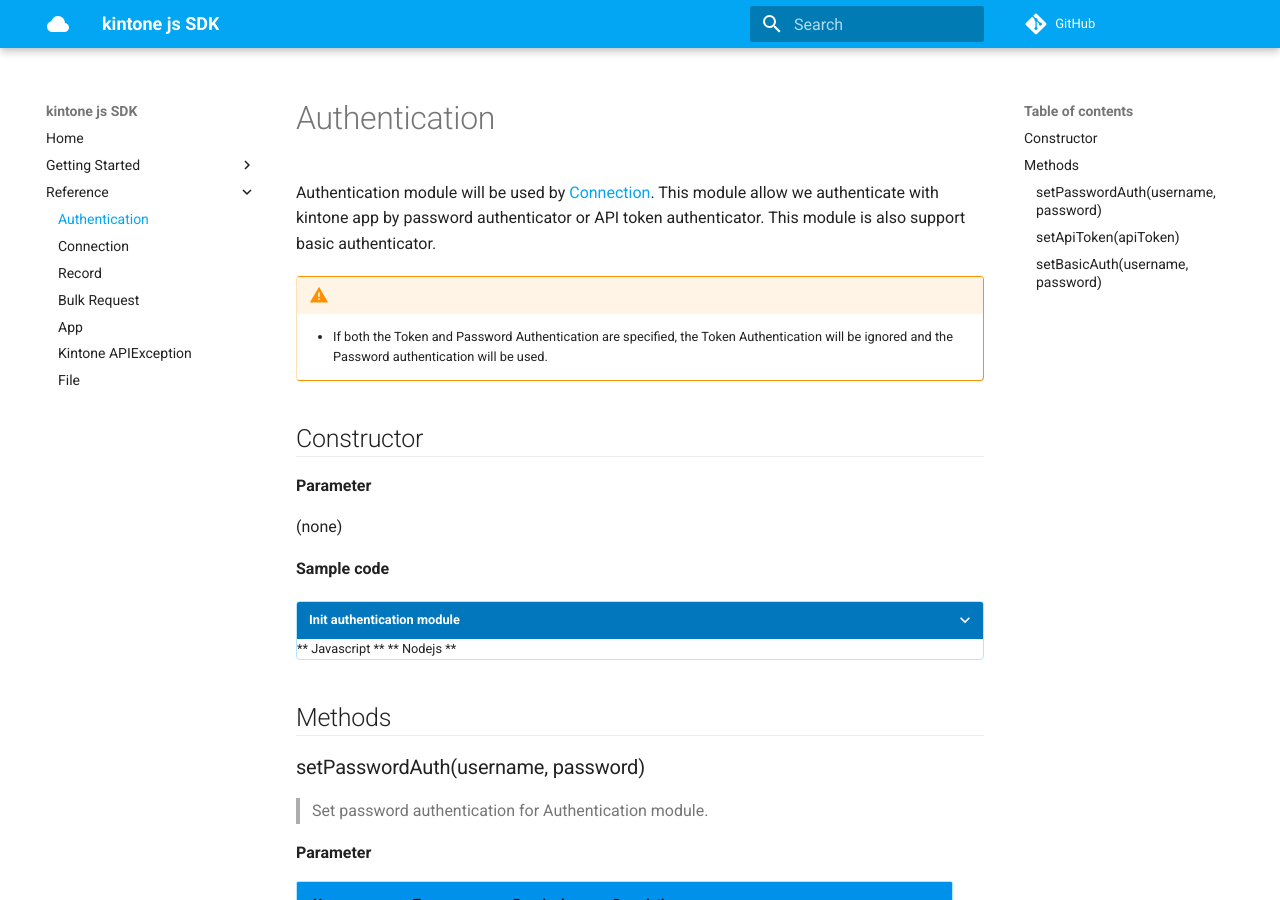
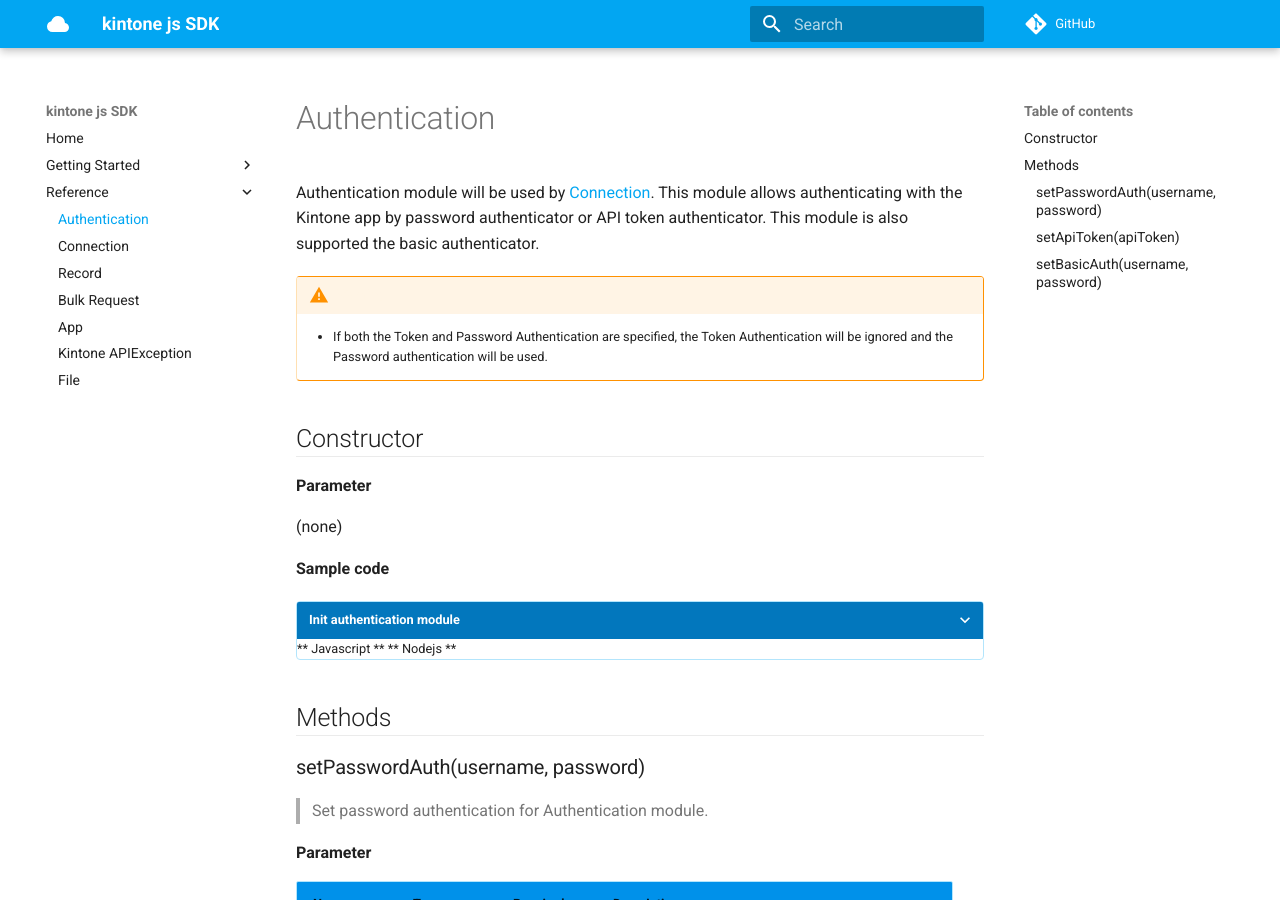
Before and after one commit to kintone-labs/kintone-js-sdk, an MkDocs documentation site: the page built from docs/reference/authentication.md, in a window 1280 px wide and 900 px high. Built offline with MkDocs 1.6.1 and Material for MkDocs 9.7.7, drawn with Linux system fonts in a browser that asks for light colours; comment, search, counter and statistics services are not loaded; old or Windows-style settings are respelled for this version of MkDocs.

Commit message:
Update authentication.md

```diff
--- a/docs/reference/authentication.md
+++ b/docs/reference/authentication.md
@@ -1,7 +1,7 @@
 # Authentication
 
 Authentication module will be used by [Connection](./connection).
-This module allow we authenticate with kintone app by password authenticator or API token authenticator. This module is also support basic authenticator.
+This module allows authenticating with the Kintone app by password authenticator or API token authenticator. This module is also supported the basic authenticator.
 
 !!! warning
 
```
